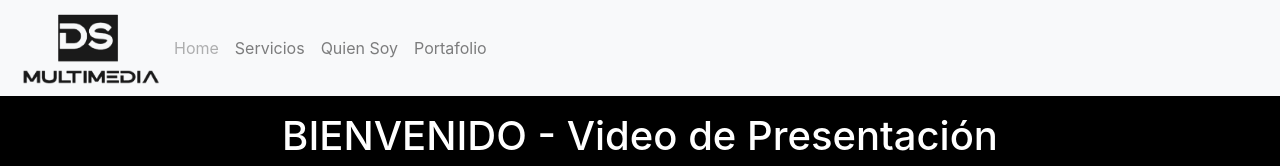
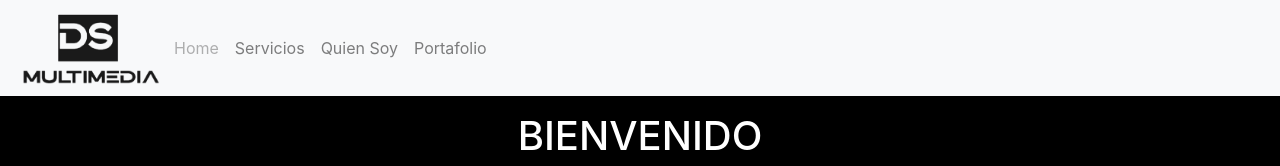
Before and after one commit to danielxfelix2003/web, a plain HTML site: page index.html in a window 1280 px wide. Shown: the top 166 px of the page. Drawn offline with nearby package versions, Linux system fonts and the light colour scheme.

Commit message:
“prueba”

```diff
--- a/index.html
+++ b/index.html
@@ -30,7 +30,7 @@
 
     <section style="padding-top: 7rem; color: black;">
         <div style="text-align: center;">
-            <h1>BIENVENIDO - Video de Presentación</h1>
+            <h1>BIENVENIDO</h1>
         </div>
     </section>
 
```
